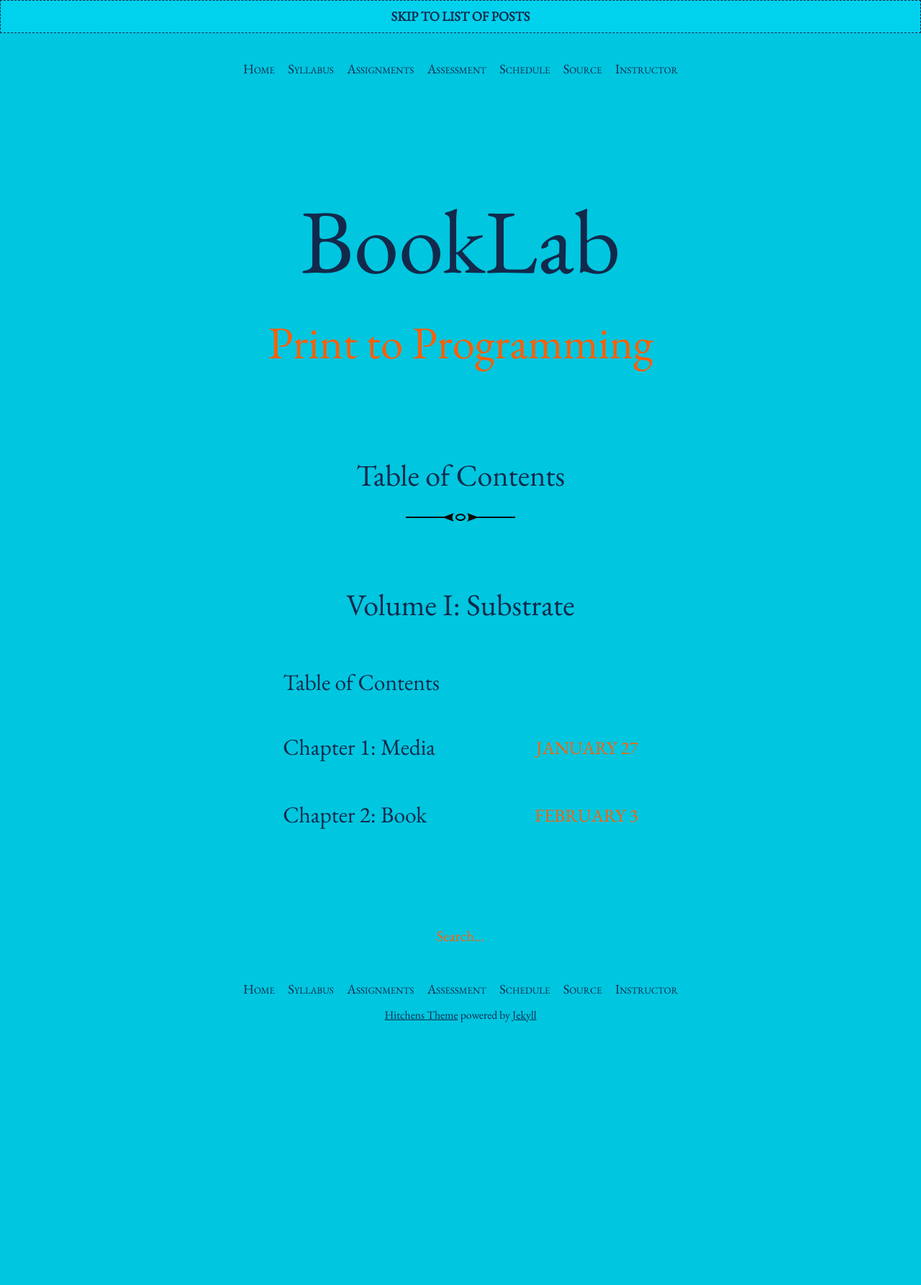
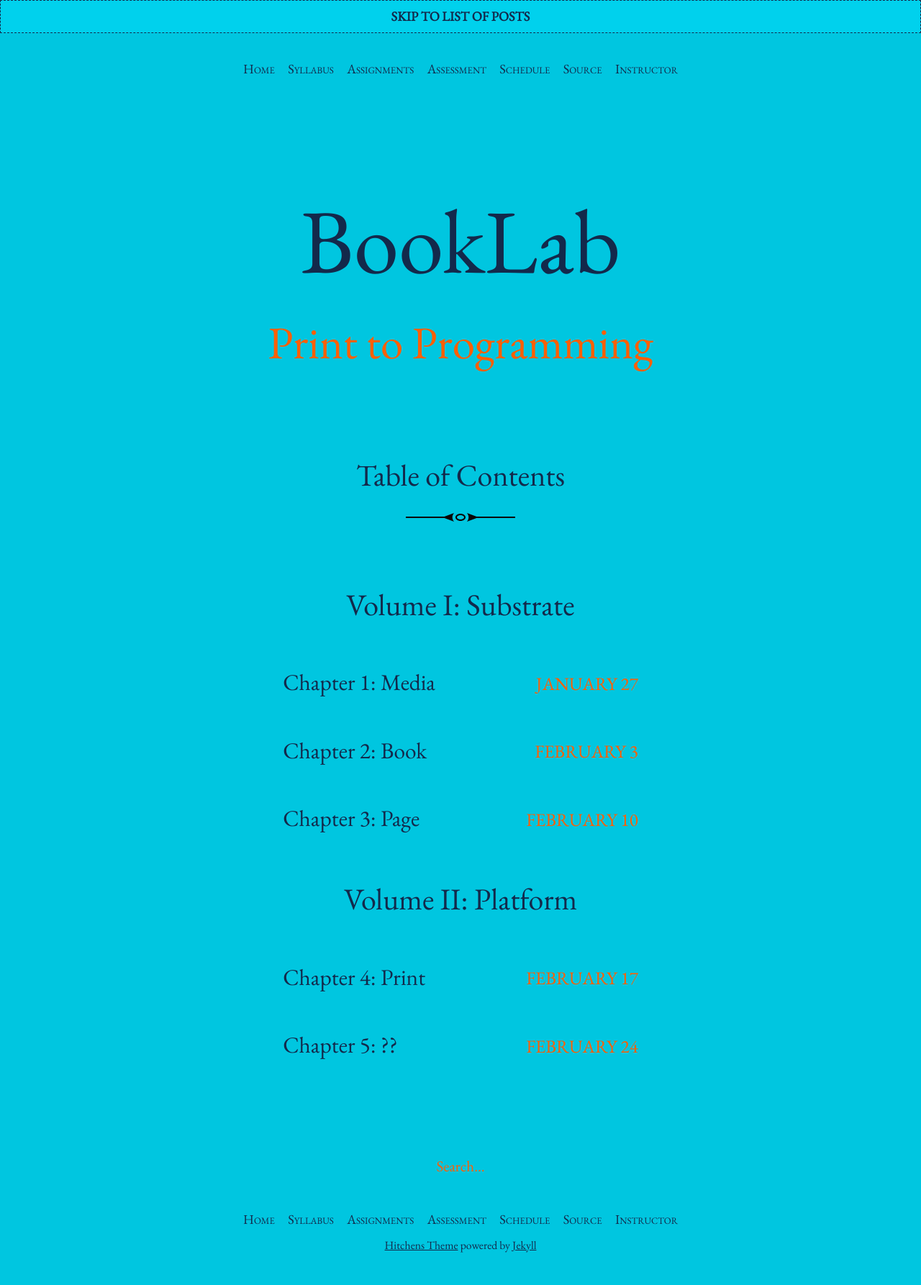
Before and after one commit to rccordell/s25bl, a Jekyll site: the page built from index.html, in a window 1280 px wide. Shown: the whole page at 72% size. Built offline with Jekyll 4.4.1, drawn with Linux system fonts in a browser that asks for light colours; the list of posts is cut into pages by our own code; before the commit the page ends 1466 px from its top, so only the background shows below that.

Commit message:
update toc

```diff
--- a/_layouts/home.html
+++ b/_layouts/home.html
@@ -35,11 +35,6 @@ layout: default
 <h2>Volume I: Substrate</h2>
 
   <ul class="post-list">
-  		<li><a href="{{site.baseurl}}/schedule/00-toc/" class="post-link">
-			<div class="post-link__heading">
-				<h1 class="post-link__title">Table of Contents</h1>
-	    </div>
-	  </a></li>
 		<li><a href="{{site.baseurl}}/schedule/01-media" class="post-link">
 			<div class="post-link__heading">
 				<h1 class="post-link__title">Chapter 1: Media</h1>
@@ -56,6 +51,35 @@ layout: default
 				February 3
 	    </span>
 	  </a></li>
+	  	  </a></li>
+		<li><a href="{{site.baseurl}}/schedule/03-page/" class="post-link">
+			<div class="post-link__heading">
+				<h1 class="post-link__title">Chapter 3: Page</h1>
+	    </div>
+			<span class="post-link__date">
+				February 10
+	    </span>
+	  </a></li>
+	</ul>
+
+<h2>Volume II: Platform</h2>
+  <ul class="post-list">
+		<li><a href="{{site.baseurl}}/schedule/04-print/" class="post-link">
+			<div class="post-link__heading">
+				<h1 class="post-link__title">Chapter 4: Print</h1>
+	    </div>
+			<span class="post-link__date">
+				February 17
+	    </span>
+	  </a></li>
+		<li><a href="{{site.baseurl}}/schedule/04-/" class="post-link">
+			<div class="post-link__heading">
+				<h1 class="post-link__title">Chapter 5: ??</h1>
+	    </div>
+			<span class="post-link__date">
+				February 24
+	    </span>
+	  </a></li>
 	</ul>
 
   </main>
```
Also changed, not shown: schedule/00-toc.md (+28 -4 lines), schedule/05-.md (added, +23 -0 lines).
